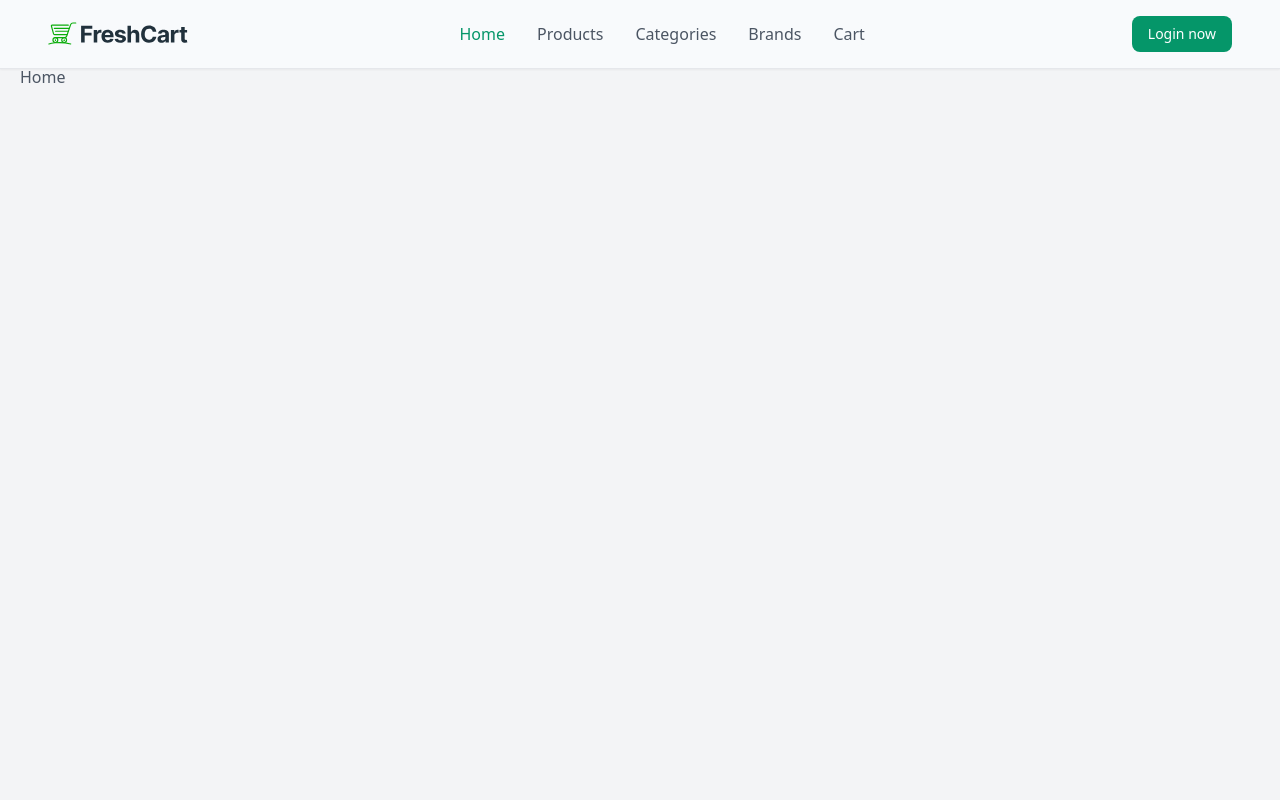
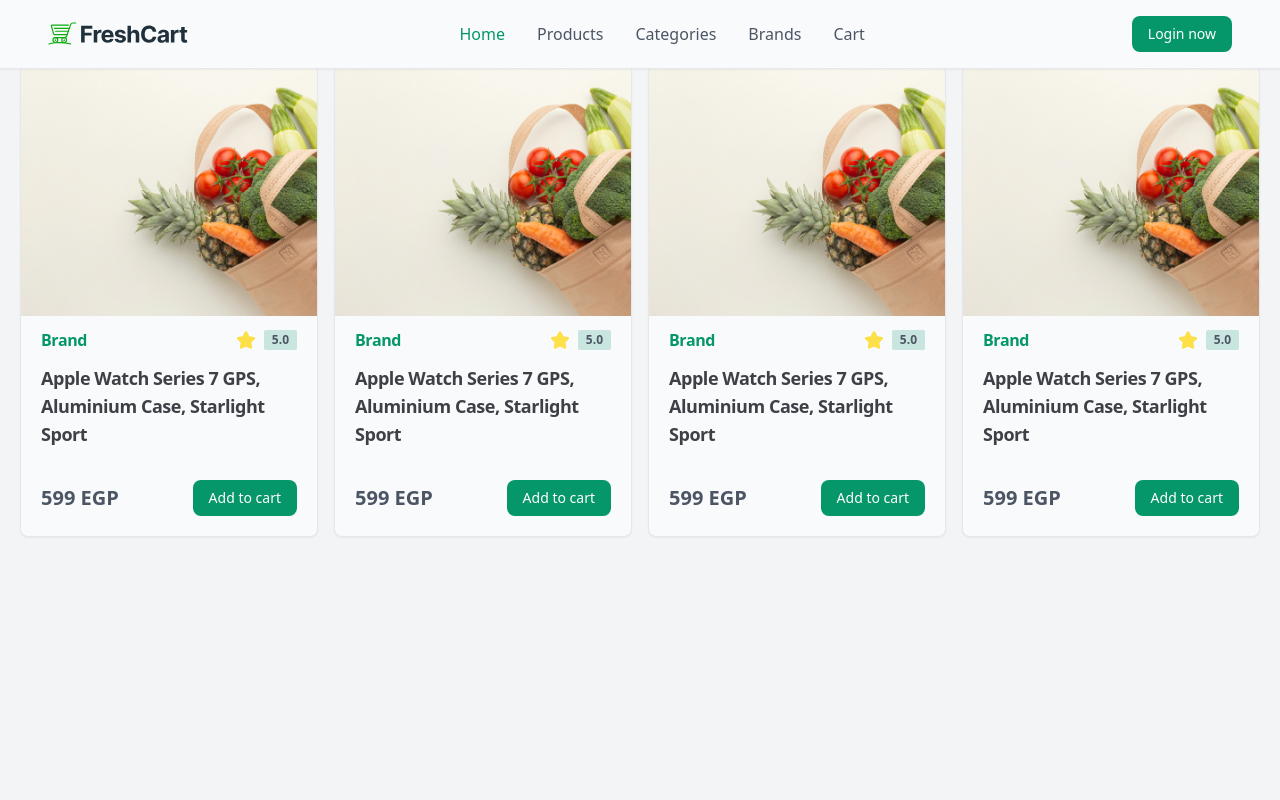
Before and after one commit to hussien22elfayoumy/Route-Final-Project, a React (Vite) app: page / in a window 1280 px wide. Shown: the top 800 px of the page. Built offline with nearby package versions, Linux system fonts and the light colour scheme.

Commit message:
implement card design

```diff
--- a/src/components/UserMenu.tsx
+++ b/src/components/UserMenu.tsx
@@ -3,6 +3,7 @@
 import { NavLink } from 'react-router-dom';
 import { useUserCtx } from '../contexts/UserContext';
 import { handleLogout } from '../utils/auth';
+import UserImg from '../assets/userImg.png';
 
 export default function UserMenu() {
   const [openUserMenu, setOpenUserMenu] = useState(false);
@@ -13,7 +14,7 @@
       <button
         onClick={() => setOpenUserMenu((prev) => !prev)}
         type="button"
-        className="flex rounded-full bg-gray-800 text-sm focus:ring-4 focus:ring-color-base md:me-0"
+        className="flex rounded-full bg-gray-800 text-sm ring-2 ring-color-base focus:ring-4 focus:ring-color-base md:me-0"
         id="user-menu-button"
         aria-expanded="false"
         data-dropdown-toggle="user-dropdown"
@@ -22,7 +23,7 @@
         <span className="sr-only">Open user menu</span>
         <img
           className="h-8 w-8 rounded-full"
-          src="/docs/images/people/profile-picture-3.jpg"
+          src={UserImg}
           alt="user photo"
         />
       </button>
--- /dev/null
+++ b/src/features/products/ProductCard.tsx
@@ -0,0 +1,54 @@
+import { Link } from 'react-router-dom';
+import test from '../../assets/slider-image-1.jpeg';
+
+export default function ProductCard() {
+  return (
+    <div className="f mx-auto w-full max-w-sm rounded-lg border border-border-light bg-card-bg shadow-sm">
+      <Link to="#">
+        <img
+          className="h-[250px] w-full rounded-t-lg object-cover"
+          src={test}
+          alt="product image"
+        />
+      </Link>
+      <div className="mt-3 flex flex-col gap-3 px-5 pb-5">
+        <div className="flex items-center justify-between">
+          <Link
+            to="#"
+            className="font-semibold tracking-tight text-color-base"
+          >
+            Brand
+          </Link>
+
+          <div className="flex items-center">
+            <div className="flex items-center space-x-1 rtl:space-x-reverse">
+              <svg
+                className="size-5 text-yellow-300"
+                aria-hidden="true"
+                xmlns="http://www.w3.org/2000/svg"
+                fill="currentColor"
+                viewBox="0 0 22 20"
+              >
+                <path d="M20.924 7.625a1.523 1.523 0 0 0-1.238-1.044l-5.051-.734-2.259-4.577a1.534 1.534 0 0 0-2.752 0L7.365 5.847l-5.051.734A1.535 1.535 0 0 0 1.463 9.2l3.656 3.563-.863 5.031a1.532 1.532 0 0 0 2.226 1.616L11 17.033l4.518 2.375a1.534 1.534 0 0 0 2.226-1.617l-.863-5.03L20.537 9.2a1.523 1.523 0 0 0 .387-1.575Z" />
+              </svg>
+            </div>
+            <span className="ms-2 rounded-sm bg-color-base/20 px-2 py-0.5 text-xs font-semibold">
+              5.0
+            </span>
+          </div>
+        </div>
+
+        <h5 className="mb-5 text-lg font-semibold tracking-tight text-text-dark">
+          <Link to="#">Apple Watch Series 7 GPS, Aluminium Case, Starlight Sport</Link>
+        </h5>
+
+        <div className="flex items-center justify-between">
+          <span className="text-xl font-bold">599 EGP</span>
+          <button className="rounded-lg bg-color-base px-4 py-2 text-center text-sm font-medium text-white hover:bg-color-dark focus:outline-none focus:ring-4 focus:ring-color-base">
+            Add to cart
+          </button>
+        </div>
+      </div>
+    </div>
+  );
+}
--- a/src/pages/Home.tsx
+++ b/src/pages/Home.tsx
@@ -1,3 +1,12 @@
+import ProductCard from '../features/products/ProductCard';
+
 export default function Home() {
-  return <div>Home</div>;
+  return (
+    <div className="grid content-center gap-4 md:grid-cols-2 lg:grid-cols-3 xl:grid-cols-4">
+      <ProductCard />
+      <ProductCard />
+      <ProductCard />
+      <ProductCard />
+    </div>
+  );
 }
```
Also changed, not shown: src/assets/userImg.png (added).
